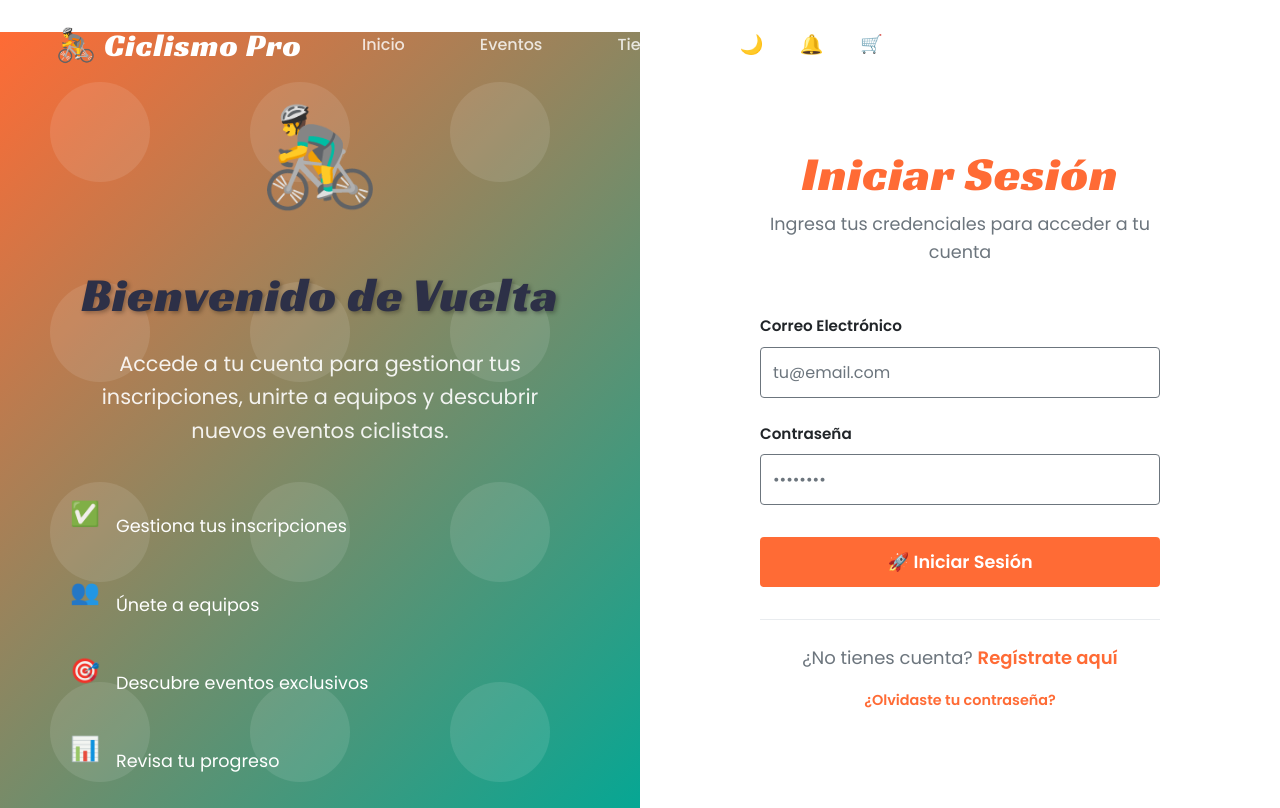
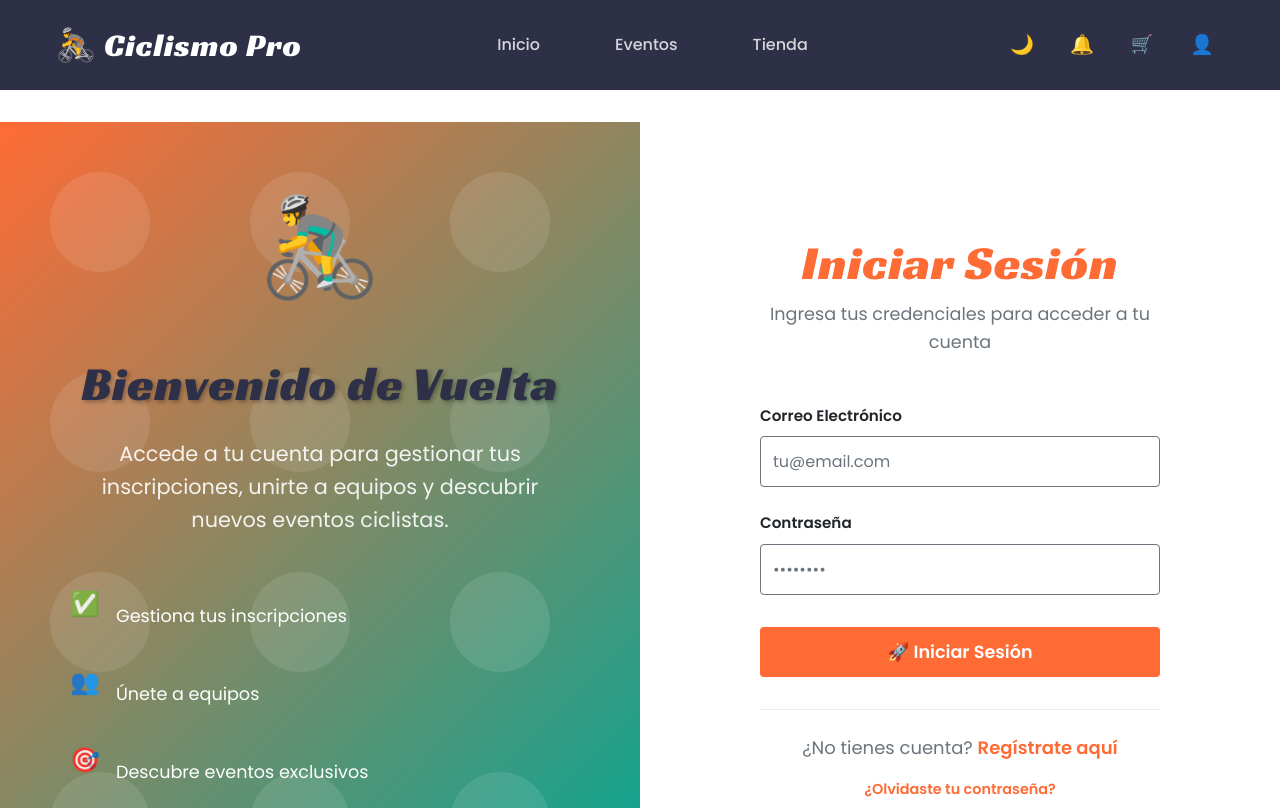
Before and after one commit to Maripneitor/Ciclismo-Pro, a React (Vite) app in the folder frontend/: page /dashboard in a window 1280 px wide. Shown: the top 808 px of the page. Built offline with nearby package versions, Linux system fonts and the light colour scheme; sample sign-in values are in the browser's storage.

Commit message:
Cambios tarea 44

```diff
--- a/frontend/src/components/Header.css
+++ b/frontend/src/components/Header.css
@@ -1,23 +1,19 @@
-/* ========== HEADER STYLES ========== */
 .header {
-  background-color: transparent;
+  background-color: var(--color-secondary);
   color: var(--color-white);
   padding: var(--spacing-md) 0;
-  position: fixed;
+  position: sticky;
   top: 0;
   left: 0;
   right: 0;
   width: 100%;
   z-index: 1000;
-  transition: all var(--transition-normal);
-  backdrop-filter: blur(0px);
+  transition: top 0.3s ease-in-out;
+  backdrop-filter: blur(10px);
 }
 
-.header-scrolled {
-  background-color: var(--color-secondary);
-  box-shadow: var(--shadow-lg);
-  padding: var(--spacing-sm) 0;
-  backdrop-filter: blur(10px);
+.header--hidden {
+  top: -100px;
 }
 
 .header-container {
@@ -30,7 +26,6 @@
   gap: var(--spacing-md);
 }
 
-/* ========== LOGO ========== */
 .logo {
   color: var(--color-white);
   font-family: var(--font-primary);
@@ -47,16 +42,10 @@
   color: var(--color-accent2);
 }
 
-.header-scrolled .logo {
-  color: var(--color-white);
-}
-
-/* ========== NAVIGATION DESKTOP ========== */
 .nav-desktop {
   display: flex;
   gap: var(--spacing-lg);
   align-items: center;
-  transition: all var(--transition-normal);
 }
 
 .nav-link {
@@ -94,11 +83,6 @@
   transform: translateY(-1px);
 }
 
-.header-scrolled .nav-link {
-  color: var(--color-white);
-}
-
-/* ========== HEADER ACTIONS ========== */
 .header-actions {
   display: flex;
   align-items: center;
@@ -126,7 +110,6 @@
   transform: scale(1.1);
 }
 
-/* ========== CART LINK ========== */
 .cart-link {
   position: relative;
   display: flex;
@@ -179,26 +162,6 @@
   }
 }
 
-/* ========== PANEL LINKS ========== */
-.organizer-link {
-  color: var(--color-accent2);
-  font-weight: 600;
-}
-
-.organizer-link:hover {
-  color: var(--color-white);
-}
-
-.admin-link {
-  color: var(--color-warning);
-  font-weight: 600;
-}
-
-.admin-link:hover {
-  color: var(--color-white);
-}
-
-/* ========== AUTH BUTTONS ========== */
 .auth-buttons {
   display: flex;
   gap: var(--spacing-md);
@@ -222,21 +185,6 @@
   overflow: hidden;
   min-height: 44px;
   min-width: 44px;
-}
-
-.header-btn::before {
-  content: '';
-  position: absolute;
-  top: 0;
-  left: -100%;
-  width: 100%;
-  height: 100%;
-  background: linear-gradient(90deg, transparent, rgba(255,255,255,0.2), transparent);
-  transition: left 0.5s;
-}
-
-.header-btn:hover::before {
-  left: 100%;
 }
 
 .btn-login {
@@ -266,35 +214,80 @@
   box-shadow: var(--shadow-md);
 }
 
-.btn-dashboard {
-  background-color: transparent;
-  color: var(--color-white);
-  border: 1px solid var(--color-white);
-  margin-right: var(--spacing-sm);
+.profile-menu-container {
+  position: relative;
 }
 
-.btn-dashboard:hover {
-  background-color: var(--color-white);
-  color: var(--color-secondary);
-  transform: translateY(-2px);
-  box-shadow: var(--shadow-md);
+.profile-toggle {
+  background: none;
+  border: none;
+  font-size: 1.2rem;
+  cursor: pointer;
+  padding: 0.5rem;
+  border-radius: 50%;
+  transition: all var(--transition-fast);
+  color: var(--color-white);
+  min-width: 44px;
+  min-height: 44px;
+  display: flex;
+  align-items: center;
+  justify-content: center;
 }
 
-.btn-logout {
-  background-color: transparent;
-  color: var(--color-white);
-  border: 1px solid var(--color-white);
+.profile-toggle:hover {
+  background-color: rgba(255, 255, 255, 0.1);
+  transform: scale(1.1);
 }
 
-.btn-logout:hover {
+.profile-menu {
+  position: absolute;
+  top: 100%;
+  right: 0;
+  background: var(--color-white);
+  border-radius: var(--border-radius-md);
+  box-shadow: var(--shadow-lg);
+  min-width: 200px;
+  z-index: 101;
+  margin-top: var(--spacing-sm);
+  border: 1px solid var(--color-gray-light);
+}
+
+.profile-menu-item {
+  display: flex;
+  align-items: center;
+  gap: var(--spacing-sm);
+  padding: var(--spacing-md);
+  text-decoration: none;
+  color: var(--color-gray-dark);
+  transition: all var(--transition-fast);
+  border: none;
+  background: none;
+  width: 100%;
+  text-align: left;
+  font-family: inherit;
+  font-size: 0.9rem;
+  cursor: pointer;
+  border-bottom: 1px solid var(--color-gray-light);
+}
+
+.profile-menu-item:last-child {
+  border-bottom: none;
+}
+
+.profile-menu-item:hover {
+  background-color: var(--color-gray-light);
+  color: var(--color-primary);
+}
+
+.profile-menu-item.logout {
+  color: var(--color-error);
+}
+
+.profile-menu-item.logout:hover {
   background-color: var(--color-error);
   color: var(--color-white);
-  border-color: var(--color-error);
-  transform: translateY(-2px);
-  box-shadow: var(--shadow-md);
 }
 
-/* ========== HAMBURGER BUTTON ========== */
 .hamburger-btn {
   display: none;
   flex-direction: column;
@@ -319,10 +312,6 @@
   transform-origin: center;
 }
 
-.header-scrolled .hamburger-btn span {
-  background-color: var(--color-white);
-}
-
 .menu-open .hamburger-btn span:nth-child(1) {
   transform: rotate(45deg) translate(6px, 6px);
 }
@@ -336,7 +325,6 @@
   transform: rotate(-45deg) translate(6px, -6px);
 }
 
-/* ========== MOBILE OVERLAY & MENU ========== */
 .mobile-overlay {
   position: fixed;
   top: 0;
@@ -437,9 +425,8 @@
   border-top: 1px solid rgba(255, 255, 255, 0.1);
 }
 
-/* ========== RESPONSIVE DESIGN ========== */
 @media (max-width: 992px) {
-  .nav-desktop, .header-actions {
+  .nav-desktop {
     display: none;
   }
 
@@ -483,7 +470,6 @@
   }
 }
 
-/* ========== ACCESSIBILITY IMPROVEMENTS ========== */
 @media (prefers-reduced-motion: reduce) {
   .header,
   .nav-link,
@@ -497,10 +483,6 @@
   .cart-badge {
     animation: none;
   }
-
-  .header-btn::before {
-    display: none;
-  }
 }
 
 .logo:focus-visible,
@@ -509,42 +491,9 @@
 .hamburger-btn:focus-visible,
 .theme-toggle:focus-visible,
 .mobile-link:focus-visible,
-.close-menu:focus-visible {
+.close-menu:focus-visible,
+.profile-toggle:focus-visible {
   outline: 2px solid var(--color-accent2);
   outline-offset: 2px;
   border-radius: var(--border-radius-sm);
 }
-
-@media (prefers-contrast: high) {
-  .nav-link::before {
-    height: 3px;
-    background-color: currentColor;
-  }
-
-  .cart-badge {
-    border: 2px solid var(--color-secondary);
-  }
-}
-
-/* ========== SCROLL BEHAVIOR ========== */
-@media (min-width: 769px) {
-  .nav-link {
-    position: relative;
-  }
-
-  .nav-link::after {
-    content: '';
-    position: absolute;
-    bottom: -5px;
-    left: 50%;
-    width: 0;
-    height: 2px;
-    background: var(--color-accent2);
-    transition: all var(--transition-normal);
-    transform: translateX(-50%);
-  }
-
-  .nav-link:hover::after {
-    width: 80%;
-  }
-}
--- a/frontend/src/components/Header.jsx
+++ b/frontend/src/components/Header.jsx
@@ -1,5 +1,5 @@
 import { Link, useLocation } from 'react-router-dom';
-import { useContext, useState, useEffect } from 'react';
+import { useContext, useState, useEffect, useRef } from 'react';
 import { AuthContext } from '../context/AuthContext';
 import { useCart } from '../context/CartContext';
 import { useTheme } from '../context/ThemeContext';
@@ -10,51 +10,71 @@ function Header() {
   const { theme, toggleTheme } = useTheme();
   const { cartItems } = useCart();
   const [isMenuOpen, setIsMenuOpen] = useState(false);
-  const [isScrolled, setIsScrolled] = useState(false);
+  const [isProfileMenuOpen, setIsProfileMenuOpen] = useState(false);
+  const [isVisible, setIsVisible] = useState(true);
+  const [lastScrollY, setLastScrollY] = useState(0);
+  const profileMenuRef = useRef(null);
   const location = useLocation();
 
   useEffect(() => {
     const handleScroll = () => {
-      setIsScrolled(window.scrollY > 50);
+      const currentScrollY = window.scrollY;
+      if (currentScrollY > lastScrollY && currentScrollY > 100) {
+        setIsVisible(false);
+      } else {
+        setIsVisible(true);
+      }
+      setLastScrollY(currentScrollY);
     };
+
     window.addEventListener('scroll', handleScroll, { passive: true });
     return () => window.removeEventListener('scroll', handleScroll);
+  }, [lastScrollY]);
+
+  useEffect(() => {
+    const handleClickOutside = (event) => {
+      if (profileMenuRef.current && !profileMenuRef.current.contains(event.target)) {
+        setIsProfileMenuOpen(false);
+      }
+    };
+
+    document.addEventListener('mousedown', handleClickOutside);
+    return () => document.removeEventListener('mousedown', handleClickOutside);
   }, []);
 
   useEffect(() => {
     setIsMenuOpen(false);
+    setIsProfileMenuOpen(false);
   }, [location.pathname]);
 
   useEffect(() => {
-    const handleEscape = (e) => {
-      if (e.key === 'Escape') setIsMenuOpen(false);
-    };
     if (isMenuOpen) {
-      document.addEventListener('keydown', handleEscape);
       document.body.style.overflow = 'hidden';
     } else {
       document.body.style.overflow = 'unset';
     }
     return () => {
-      document.removeEventListener('keydown', handleEscape);
       document.body.style.overflow = 'unset';
     };
   }, [isMenuOpen]);
 
   const toggleMenu = () => setIsMenuOpen(!isMenuOpen);
   const closeMenu = () => setIsMenuOpen(false);
+  const toggleProfileMenu = () => setIsProfileMenuOpen(!isProfileMenuOpen);
 
   const handleLogout = () => {
     logoutUser();
+    setIsProfileMenuOpen(false);
     closeMenu();
   };
 
   const totalCartItems = cartItems.reduce((total, item) => total + item.quantity, 0);
 
   return (
-    <header className={`header ${isScrolled ? 'header-scrolled' : ''} ${isMenuOpen ? 'menu-open' : ''}`}>
+    <>
+      <header className={`header ${!isVisible ? 'header--hidden' : ''} ${isMenuOpen ? 'menu-open' : ''}`}>
         <div className="header-container">
-        <Link to="/" className="logo" onClick={closeMenu}>
+          <Link to="/" className="logo">
             🚴 Ciclismo Pro
           </Link>
 
@@ -62,12 +82,6 @@ function Header() {
             <Link to="/" className="nav-link">Inicio</Link>
             <Link to="/eventos" className="nav-link">Eventos</Link>
             <Link to="/store" className="nav-link">Tienda</Link>
-          {user?.rol === 'organizador' && (
-            <Link to="/organizer/dashboard" className="nav-link">Panel Organizador</Link>
-          )}
-          {user?.rol === 'administrador' && (
-            <Link to="/admin/users" className="nav-link">Panel Admin</Link>
-          )}
           </nav>
 
           <div className="header-actions">
@@ -97,14 +111,35 @@ function Header() {
                   </Link>
                 </>
               ) : (
-              <>
-                <Link to="/dashboard">
-                  <button className="header-btn btn-dashboard">Dashboard</button>
+                <div className="profile-menu-container" ref={profileMenuRef}>
+                  <button
+                    className="profile-toggle"
+                    onClick={toggleProfileMenu}
+                    aria-label="Menú de perfil"
+                  >
+                    👤
+                  </button>
+                  {isProfileMenuOpen && (
+                    <div className="profile-menu">
+                      <Link to="/dashboard/profile" className="profile-menu-item">
+                        👤 Mi Perfil
                       </Link>
-                <button onClick={handleLogout} className="header-btn btn-logout">
-                  Cerrar Sesión
+                      {user?.rol === 'administrador' && (
+                        <Link to="/admin/users" className="profile-menu-item">
+                          ⚙️ Panel de Admin
+                        </Link>
+                      )}
+                      {user?.rol === 'organizador' && (
+                        <Link to="/organizer/dashboard" className="profile-menu-item">
+                          🎯 Panel de Organizador
+                        </Link>
+                      )}
+                      <button onClick={handleLogout} className="profile-menu-item logout">
+                        🚪 Cerrar Sesión
                       </button>
-              </>
+                    </div>
+                  )}
+                </div>
               )}
             </div>
           </div>
@@ -120,6 +155,7 @@ function Header() {
             <span></span>
           </button>
         </div>
+      </header>
 
       {isMenuOpen && (
         <div className="mobile-overlay">
@@ -136,6 +172,9 @@ function Header() {
             <Link to="/cart" className="mobile-link" onClick={closeMenu}>
               Carrito {totalCartItems > 0 && `(${totalCartItems})`}
             </Link>
+            {isAuthenticated && (
+              <>
+                <Link to="/dashboard/profile" className="mobile-link" onClick={closeMenu}>Mi Perfil</Link>
                 {user?.rol === 'organizador' && (
                   <Link to="/organizer/dashboard" className="mobile-link" onClick={closeMenu}>
                     Panel Organizador
@@ -146,25 +185,21 @@ function Header() {
                     Panel Admin
                   </Link>
                 )}
-            <div className="mobile-auth">
-              {!isAuthenticated ? (
-                <>
-                  <Link to="/login" className="mobile-link" onClick={closeMenu}>Iniciar Sesión</Link>
-                  <Link to="/register" className="mobile-link" onClick={closeMenu}>Registrarse</Link>
-                </>
-              ) : (
-                <>
-                  <Link to="/dashboard" className="mobile-link" onClick={closeMenu}>Mi Dashboard</Link>
                 <button onClick={handleLogout} className="mobile-link logout-btn">
                   Cerrar Sesión
                 </button>
               </>
             )}
+            {!isAuthenticated && (
+              <div className="mobile-auth">
+                <Link to="/login" className="mobile-link" onClick={closeMenu}>Iniciar Sesión</Link>
+                <Link to="/register" className="mobile-link" onClick={closeMenu}>Registrarse</Link>
               </div>
+            )}
           </div>
         </div>
       )}
-    </header>
+    </>
   );
 }
 
```
Lines whose indentation alone changed are shown as unchanged.
